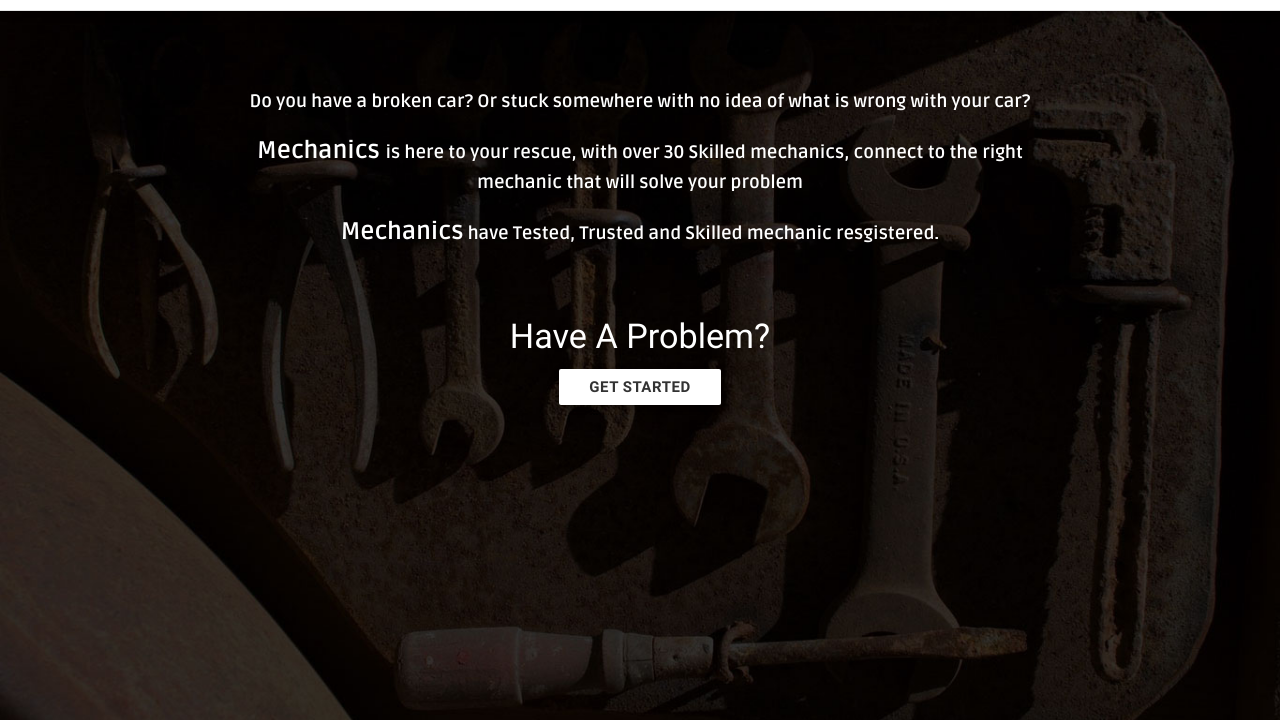
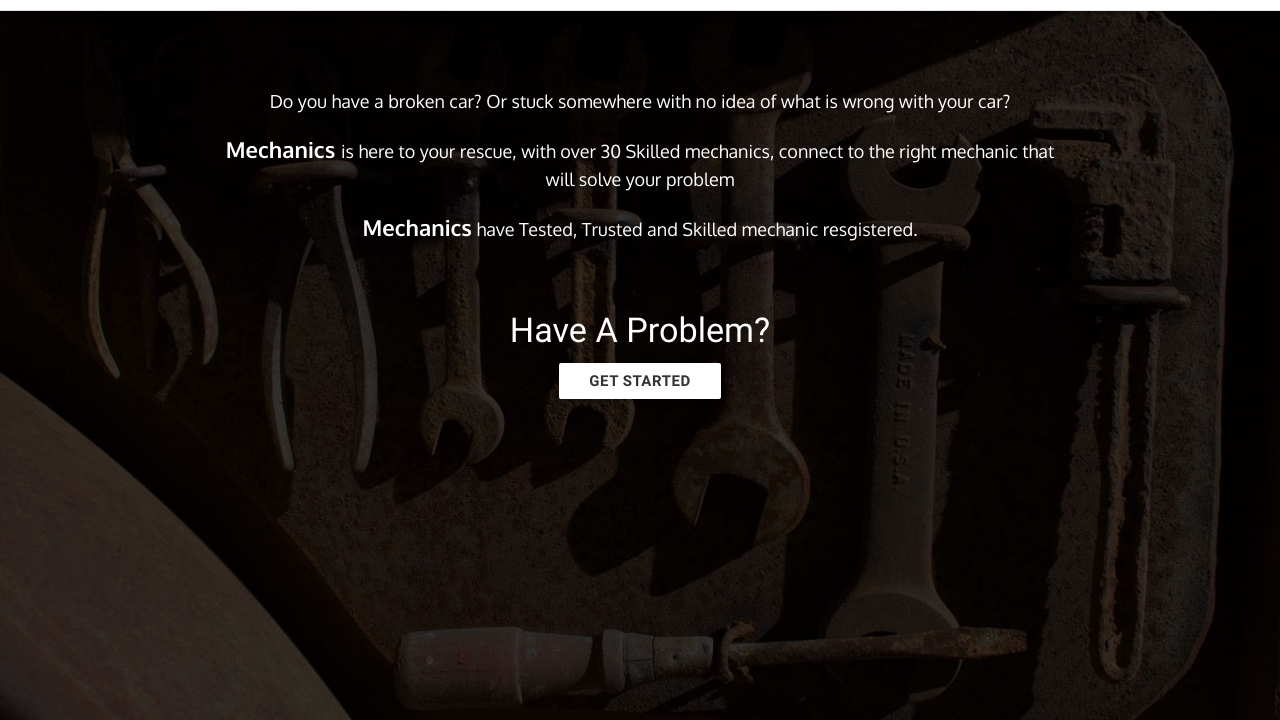
Before and after one commit to andela-abankole/Mechanics, a website: page public/index.html in a window 1280 px wide. Shown: the part 80-800 px from the top of the page. Drawn offline with Linux system fonts and the light colour scheme; no server answers.

Commit message:
modified

```diff
--- a/public/index.html
+++ b/public/index.html
@@ -11,7 +11,7 @@
 
   <link rel="icon" href="favicon.ico" type="image/x-icon">
   <title>Mechanics | Meet Mechanics</title>
-
+  <link href='http://fonts.googleapis.com/css?family=Oxygen:400,700' rel='stylesheet' type='text/css'>
 
   <!-- IMPORT MATERIALIZE STYLES -->
   <link rel="stylesheet" type="text/css" href="libs/materialize/dist/css/materialize.min.css"  media="screen,projection"/>
--- a/public/styles/landing.css
+++ b/public/styles/landing.css
@@ -374,13 +374,13 @@ li + .no-items {
 
 .about-us strong {
   font-weight: bolder;
-  font-size: 24px;
-  font-family: Ruda;
+  font-size: 22px;
+  font-family: Oxygen;
 }
 
 .about-us p {
   font-size: 18px;
-  font-family: Ruda;
+  font-family: Oxygen;
 }
 
 .about-us .btn {
```
